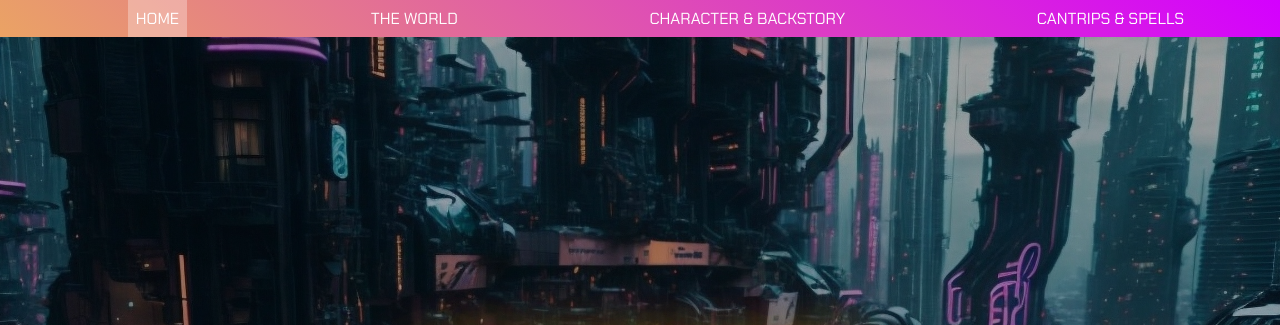
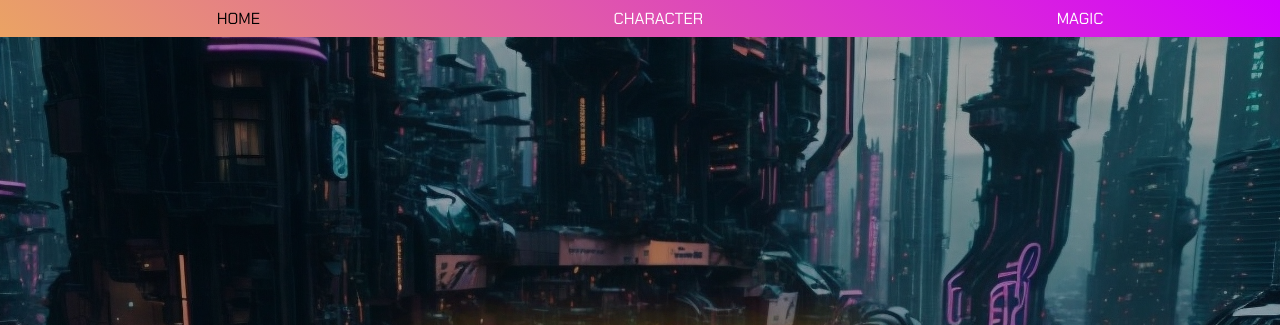
Before and after one commit to l1ch3n/cpnt260-final-project-v3, a plain HTML site: page index.html in a window 1280 px wide. Shown: the top 325 px of the page. Drawn offline with Linux system fonts and the light colour scheme.

Commit message:
fixed what I could based off feedback from last assignement

```diff
--- a/css/navigation.css
+++ b/css/navigation.css
@@ -27,8 +27,7 @@ nav a:hover {
 }
 
 nav a.active {
-  background-color: rgba(255, 255, 255, 0.303);
-  max-width: 5rem;
+  color: black;
 }
 
 @media (width > 50rem) {
--- a/index.html
+++ b/index.html
@@ -18,17 +18,17 @@
   <link rel="stylesheet" href="https://stackpath.bootstrapcdn.com/font-awesome/4.7.0/css/font-awesome.min.css">
 </head>
 <body>
+  <!--Hero Section-->
+  <header>
   <!-- navigation -->
   <nav>
     <ul>
       <li><a class="active" href="index.html">HOME</a></li>
-      <li><a href="#opening">THE WORLD</a></li>
-      <li><a href="character-backstory.html">CHARACTER &amp; BACKSTORY</a></li>
-      <li><a href="cantrips-spells.html">CANTRIPS &amp; SPELLS</a></li>
+      <li><a href="character-backstory.html">CHARACTER</a></li>
+      <li><a href="cantrips-spells.html">MAGIC</a></li>
     </ul>
   </nav>
   <!--Hero Section-->
-  <header>
     <div class="hero-image"></div>
       <div class="hero-text">
         <h1>THE ADVENTURE BEGINS</h1>
```
Also changed, not shown: cantrips-spells.html (+6 -3 lines), character-backstory.html (+3 -4 lines).
